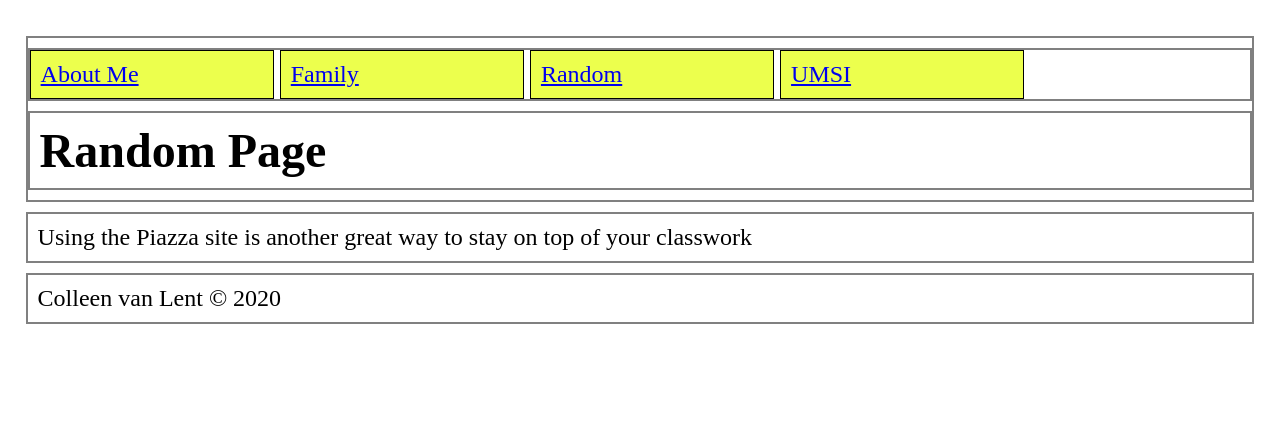
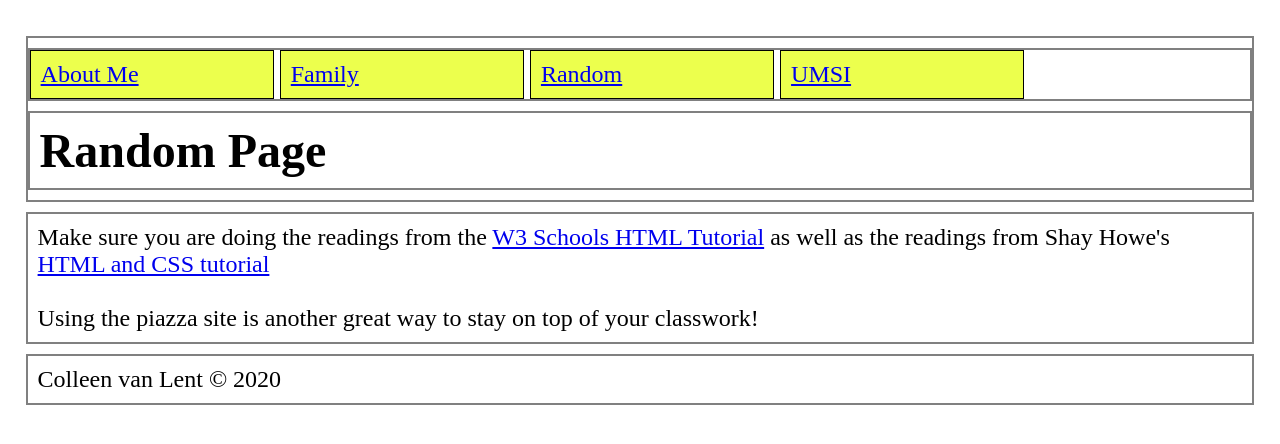
Before and after one commit to KrispyJT/homework1-2021, a plain HTML site: page random.html in a window 1280 px wide. Drawn offline with Linux system fonts and the light colour scheme.

Commit message:
Add files via upload

```diff
--- a/random.html
+++ b/random.html
@@ -27,7 +27,9 @@
 	</header>
 
 	<main>
-        <p>Using the Piazza site is another great way to stay on top of your classwork</p>
+        <p> Make sure you are doing the readings from the <a href="https://www.w3schools.com/html/default.asp">W3 Schools HTML Tutorial</a> as well as the readings from Shay Howe's <a href = 'https://learn.shayhowe.com/'>HTML and CSS tutorial</a> <br></br>
+			Using the piazza site is another great way to stay on top of your classwork!
+		</p>
 	</main>
 
 	<footer>
```
